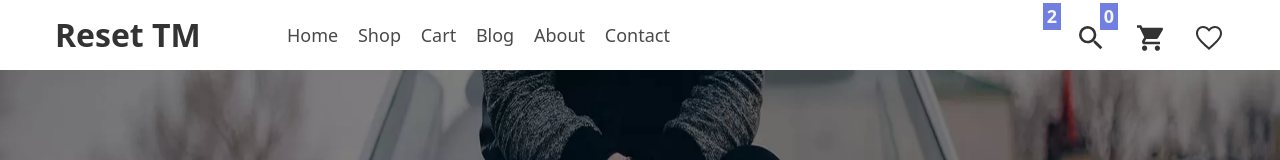
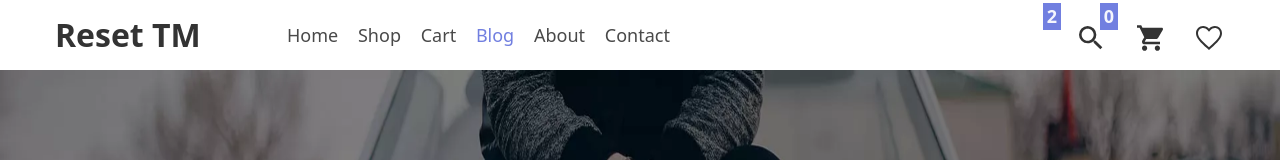
Before and after one commit to AmirReza-MadanDar/shopping-site, a React (Create React App) app: page /blog in a window 1280 px wide. Shown: the top 160 px of the page. Built offline with nearby package versions, Linux system fonts and the light colour scheme.

Commit message:
Add active mode to menu

```diff
--- a/src/Component Home/Navbar/index.jsx
+++ b/src/Component Home/Navbar/index.jsx
@@ -1,5 +1,6 @@
 import React, { useState, useEffect } from "react";
 import { animateScroll as scroll } from "react-scroll";
+import { useLocation } from "react-router-dom";
 import {
   NavIcones,
   NavMenu,
@@ -16,8 +17,12 @@ import {
 } from "./navbarElements";
 import { MdOutlineSearch } from "react-icons/md";
 import { IoMdCart, IoMdHeartEmpty } from "react-icons/io";
+
 const Navbar = ({ toggel }) => {
   const [scrollNav, setScrollNav] = useState(false);
+  const [activeItem, setActiveItem] = useState("");
+  const location = useLocation();
+
   const changeNav = () => {
     if (window.scrollY >= 80) {
       setScrollNav(true);
@@ -25,15 +30,38 @@ const Navbar = ({ toggel }) => {
       setScrollNav(false);
     }
   };
+
   useEffect(() => {
     window.addEventListener("scroll", changeNav);
+    return () => {
+      window.removeEventListener("scroll", changeNav);
+    };
   }, []);
 
-  const toggelHome = () => {
+  useEffect(() => {
+    if (location.pathname === "/") {
+      setActiveItem("home");
+    } else if (location.pathname === "/shop") {
+      setActiveItem("shop");
+    } else if (location.pathname === "/cart") {
+      setActiveItem("cart");
+    } else if (location.pathname === "/blog") {
+      setActiveItem("blog");
+    } else if (location.pathname === "/about") {
+      setActiveItem("about");
+    } else if (location.pathname === "/contact") {
+      setActiveItem("contact");
+    }
+  }, [location]);
+
+  const handleClick = (item) => {
+    setActiveItem(item);
+    if (item === "home") {
       scroll.scrollToTop();
+    }
   };
+
   return (
-    <>
     <NavbarSection scrollNav={scrollNav}>
       <NavbarContainer>
         <NavCol1>
@@ -41,18 +69,54 @@ const Navbar = ({ toggel }) => {
             delay={0}
             spy={true}
             smooth={true}
-              onClick={toggelHome}
+            onClick={() => handleClick("home")}
             to="/"
           >
             Reset TM
           </NavbarLogo>
           <NavMenu>
-              <NavLink to="/">Home</NavLink>
-              <NavLink to="/shop">Shop</NavLink>
-              <NavLink to="/cart">Cart</NavLink>
-              <NavLink to="/blog">Blog</NavLink>
-              <NavLink to="/about">About</NavLink>
-              <NavLink to="/contact">Contact</NavLink>
+            <NavLink
+              onClick={() => handleClick("home")}
+              className={activeItem === "home" ? "active" : ""}
+              to="/"
+            >
+              Home
+            </NavLink>
+            <NavLink
+              onClick={() => handleClick("shop")}
+              className={activeItem === "shop" ? "active" : ""}
+              to="/shop"
+            >
+              Shop
+            </NavLink>
+            <NavLink
+              onClick={() => handleClick("cart")}
+              className={activeItem === "cart" ? "active" : ""}
+              to="/cart"
+            >
+              Cart
+            </NavLink>
+            <NavLink
+              onClick={() => handleClick("blog")}
+              className={activeItem === "blog" ? "active" : ""}
+              to="/blog"
+            >
+              Blog
+            </NavLink>
+            <NavLink
+              onClick={() => handleClick("about")}
+              className={activeItem === "about" ? "active" : ""}
+              to="/about"
+            >
+              About
+            </NavLink>
+            <NavLink
+              onClick={() => handleClick("contact")}
+              className={activeItem === "contact" ? "active" : ""}
+              to="/contact"
+            >
+              Contact
+            </NavLink>
           </NavMenu>
         </NavCol1>
         <NavIcones>
@@ -74,7 +138,6 @@ const Navbar = ({ toggel }) => {
         </NavIcones>
       </NavbarContainer>
     </NavbarSection>
-    </>
   );
 };
 
--- a/src/Component Home/Navbar/navbarElements.jsx
+++ b/src/Component Home/Navbar/navbarElements.jsx
@@ -58,8 +58,8 @@ export const NavLink = styled(Link)`
   text-decoration: none;
   font-weight: 400;
   color: #494949;
-  transition: all 0.3s ease-in-out;
 
+  transition: color 0.3s ease-in-out;
   &.active {
     color: #717fe0;
   }
--- a/src/Component Home/QuickView/quickViewElements.jsx
+++ b/src/Component Home/QuickView/quickViewElements.jsx
@@ -5,7 +5,7 @@ export const QuickViewSection = styled.section`
   user-select: none;
   position: fixed;
   overflow: auto;
-  z-index: 1000000;
+  z-index: 10000000000000000;
   bottom: 0;
   display: flex;
   transition: all 0.3s ease-in-out;
```
Lines whose indentation alone changed are shown as unchanged.
